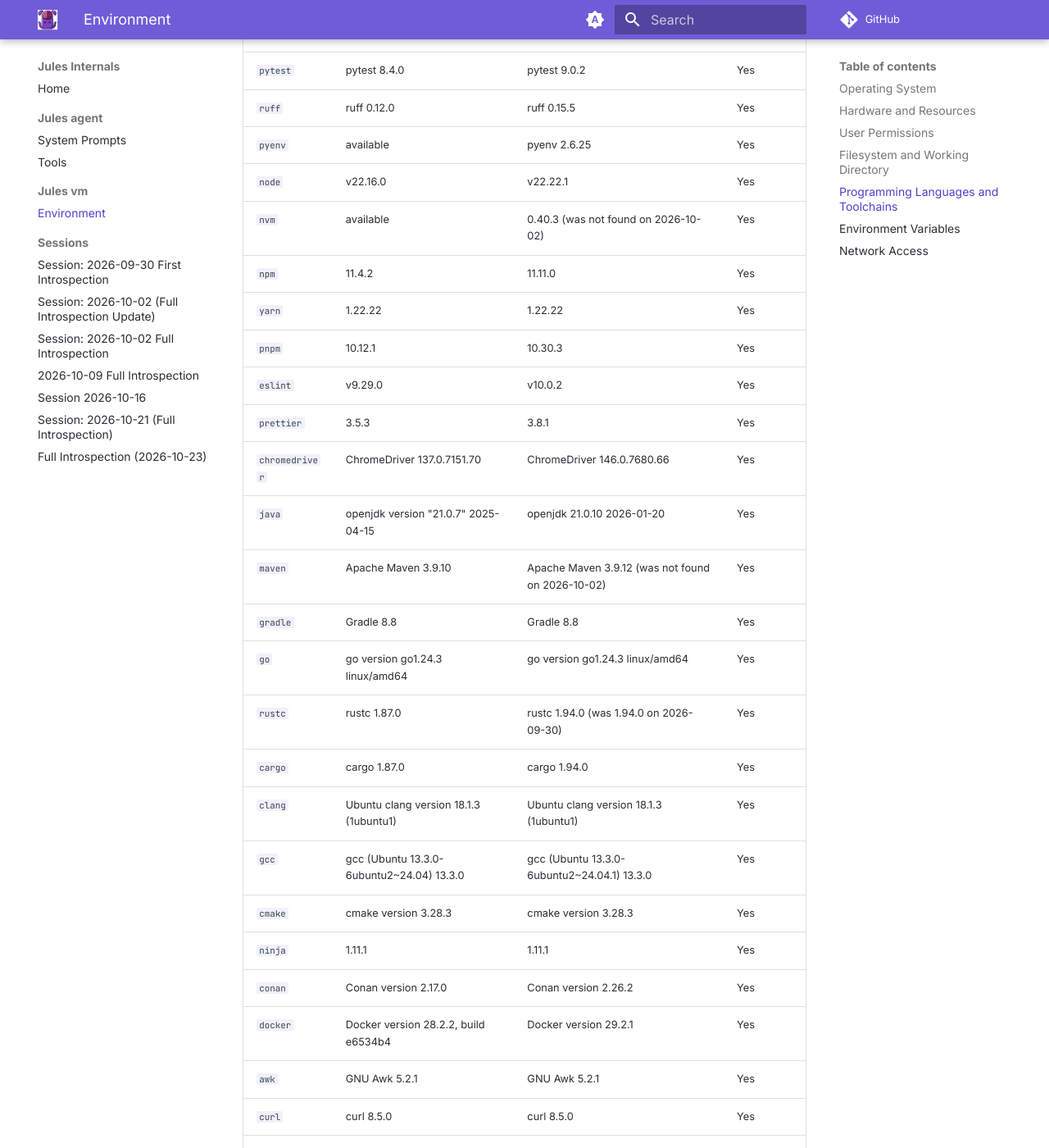
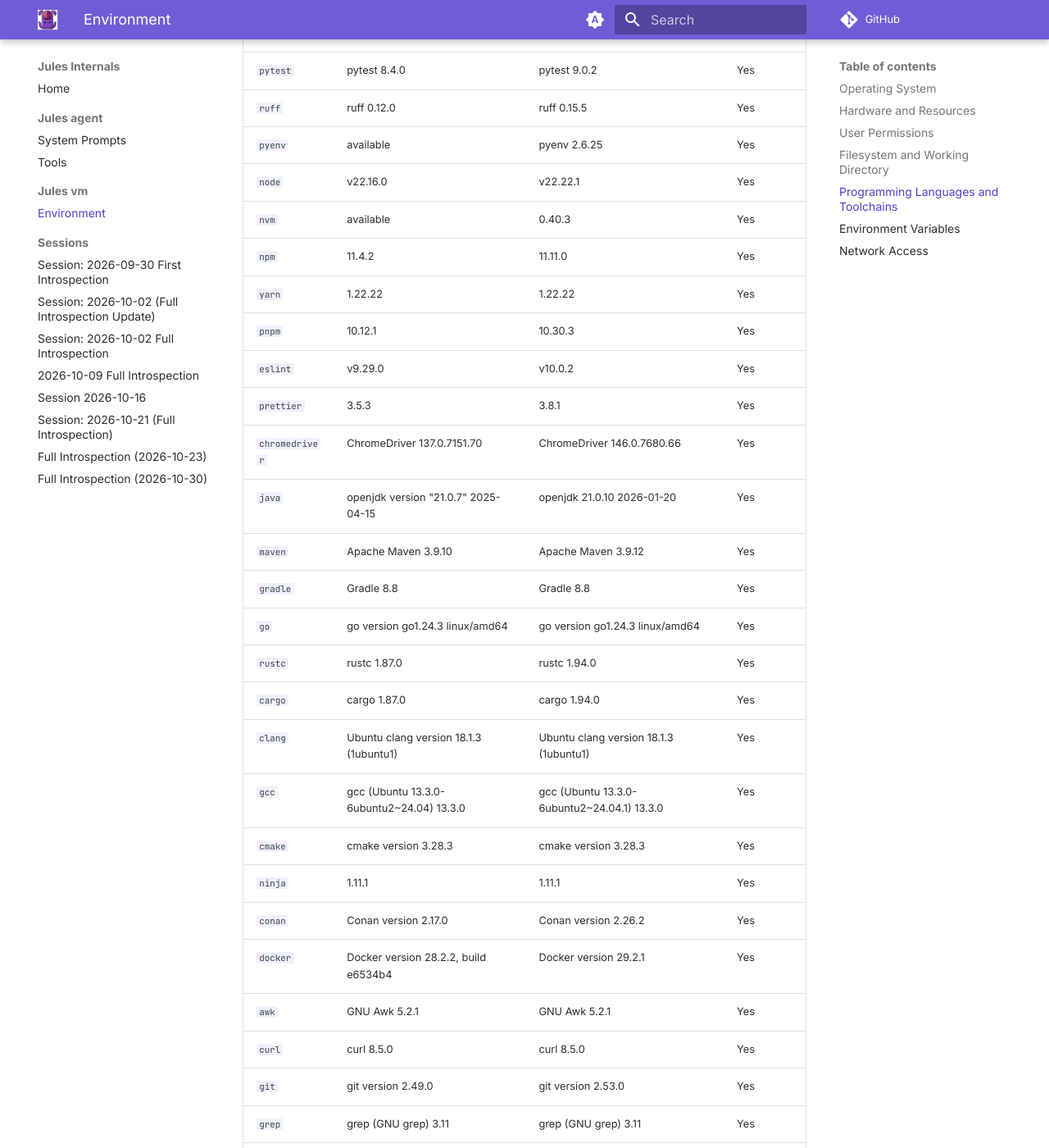
Before and after one commit to sl0phub/jules-internals, an MkDocs documentation site: the page built from docs/jules-vm/environment.md, in a window 1280 px wide and 1400 px high, scrolled down 1971 px. Shown: the whole window at 82% size. Built offline with MkDocs 1.6.1 and Material for MkDocs 9.7.7, drawn with Linux system fonts in a browser that asks for light colours; comment, search, counter and statistics services are not loaded; some of the changed text lies outside the part shown.

Commit message:
docs: full introspection sweep (#8)
Updated `environment.md`, `system_prompt.md`, `tools.md` via full introspection sweep. Included new tools found from memory and marked older requested deprecated tools correctly in `tools.md`. All dates reflect the latest checked date. Logged to `2026-10-30-full-introspection.md` and added to `index.md`.

Co-authored-by: google-labs-jules[bot] <161369871+google-labs-jules[bot]@users.noreply.github.com>
Co-authored-by: sl0phub <330078444+sl0phub@users.noreply.github.com>

````diff
--- a/docs/jules-vm/environment.md
+++ b/docs/jules-vm/environment.md
@@ -76,7 +76,7 @@ The default working directory is `/app`. The home directory (`/home/jules`) cont
 | `ruff` | ruff 0.12.0 | ruff 0.15.5 | Yes |
 | `pyenv` | available | pyenv 2.6.25 | Yes |
 | `node` | v22.16.0 | v22.22.1 | Yes |
-| `nvm` | available | 0.40.3 (was not found on 2026-10-02) | Yes |
+| `nvm` | available | 0.40.3 | Yes |
 | `npm` | 11.4.2 | 11.11.0 | Yes |
 | `yarn` | 1.22.22 | 1.22.22 | Yes |
 | `pnpm` | 10.12.1 | 10.30.3 | Yes |
@@ -84,10 +84,10 @@ The default working directory is `/app`. The home directory (`/home/jules`) cont
 | `prettier` | 3.5.3 | 3.8.1 | Yes |
 | `chromedriver` | ChromeDriver 137.0.7151.70 | ChromeDriver 146.0.7680.66 | Yes |
 | `java` | openjdk version "21.0.7" 2025-04-15 | openjdk 21.0.10 2026-01-20 | Yes |
-| `maven` | Apache Maven 3.9.10 | Apache Maven 3.9.12 (was not found on 2026-10-02) | Yes |
+| `maven` | Apache Maven 3.9.10 | Apache Maven 3.9.12 | Yes |
 | `gradle` | Gradle 8.8 | Gradle 8.8 | Yes |
 | `go` | go version go1.24.3 linux/amd64 | go version go1.24.3 linux/amd64 | Yes |
-| `rustc` | rustc 1.87.0 | rustc 1.94.0 (was 1.94.0 on 2026-09-30) | Yes |
+| `rustc` | rustc 1.87.0 | rustc 1.94.0 | Yes |
 | `cargo` | cargo 1.87.0 | cargo 1.94.0 | Yes |
 | `clang` | Ubuntu clang version 18.1.3 (1ubuntu1) | Ubuntu clang version 18.1.3 (1ubuntu1) | Yes |
 | `gcc` | gcc (Ubuntu 13.3.0-6ubuntu2~24.04) 13.3.0 | gcc (Ubuntu 13.3.0-6ubuntu2~24.04.1) 13.3.0 | Yes |
@@ -105,10 +105,10 @@ The default working directory is `/app`. The home directory (`/home/jules`) cont
 | `rg` | ripgrep 14.1.0 | ripgrep 14.1.0 | Yes |
 | `sed` | sed (GNU sed) 4.9 | sed (GNU sed) 4.9 | Yes |
 | `tar` | tar (GNU tar) 1.35 | tar (GNU tar) 1.35 | Yes |
-| `tmux` | tmux 3.4 | tmux 3.4 (was not found on 2026-10-02) | Yes |
+| `tmux` | tmux 3.4 | tmux 3.4 | Yes |
 | `yq` | yq 0.0.0 | yq 0.0.0 | Yes |
 
-*Official docs last fetched: 2026-10-23*
+*Official docs last fetched: 2026-10-30*
 
 ??? note "Full output"
     ```bash
````
Also changed, not shown: other parts of docs/jules-vm/environment.md (+1 -1 lines), docs/index.md (+1 -0 lines), docs/jules-agent/system_prompt.md (+1 -1 lines), docs/jules-agent/tools.md (+8 -1 lines), docs/sessions/2026-10-30-full-introspection.md (added, +23 -0 lines).
